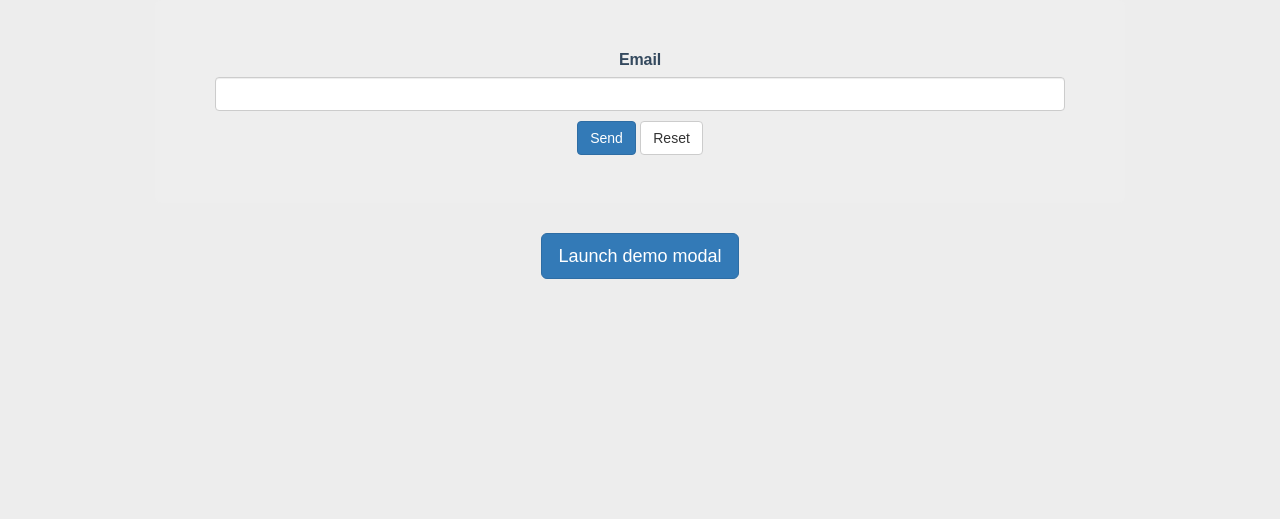
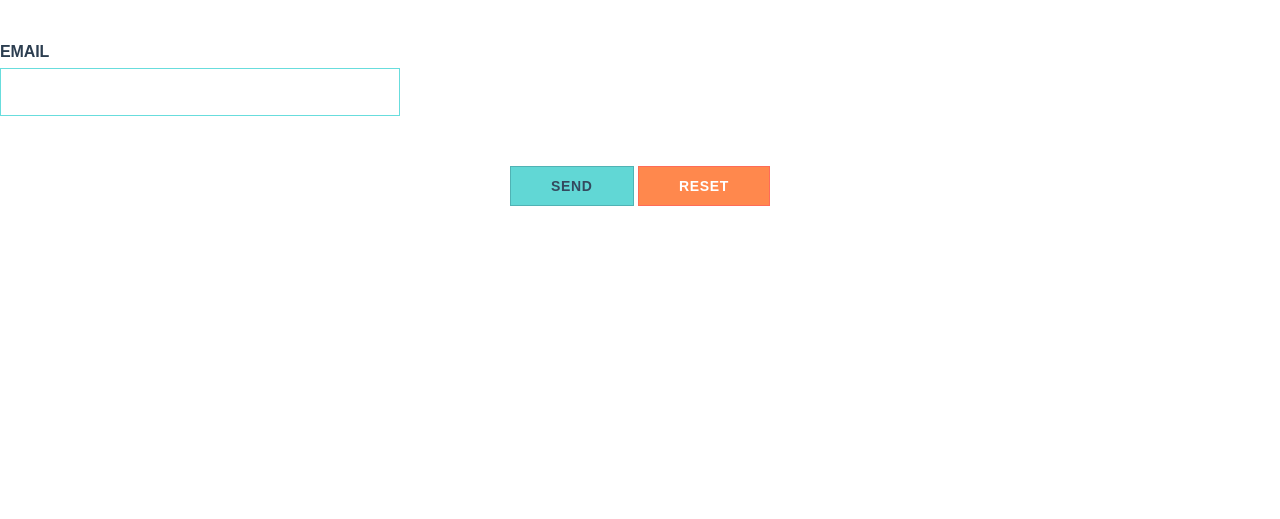
Before and after one commit to delta3d2009/Spacebander, a PHP site: page /forgot.php in a window 1280 px wide. Shown: the top 519 px of the page. After the commit the page ends 206 px from the top, so only its background shows below. Run offline with PHP 8.4, Linux system fonts and the light colour scheme.

Commit message:
Adding Front end Admin Panel

```diff
--- a/wwwroot/css/admin.css
+++ b/wwwroot/css/admin.css
@@ -87,7 +87,7 @@ label{
     margin-left:-6px;
 }
 
-.admin-section input[type=text]{
+.admin-section input[type=text], .admin-section input[type=email]{
     margin-bottom:10px;
     width:400px;
     height:48px;
@@ -95,6 +95,11 @@ label{
     box-shadow:none;
     transition:none;
     border-radius:0;
+}
+
+.form-control{
+    border-radius:0;
+    height:48px;
 }
 
 .btn-login{
@@ -501,3 +506,30 @@ iframe{
 
 .styledCheckbox {
 }
+
+/*****************************************************************Forgot Form*****************************************************************/
+
+iframe#forgot{
+    width: 400px;
+    height: 300px;
+}
+
+.forgot-section{
+    min-height:200px;
+}
+
+.content-forgot{
+    margin-top: 40px;
+}
+
+#forgotForm input[type=email]{
+    width:400px;
+}
+
+#forgotForm button{
+    margin-top:40px;
+}
+
+#forgotForm #output{
+
+}
--- a/wwwroot/forgot.php
+++ b/wwwroot/forgot.php
@@ -13,23 +13,20 @@
         <link href="css/bootstrap.css" rel="stylesheet">
         <!-- Custom Styles -->
         <link rel="stylesheet" type="text/css" href="css/style.css">
-        <link rel="stylesheet" type="text/css" href="css/mobile.css">
+        <link rel="stylesheet" type="text/css" href="css/admin.css">
     </head>
-    <body class="body-iframe">
+    <body class="forgot-section body-iframe admin-section">
 		<div>
-    	 	<div class='container'>
-	    	  	<!-- Main component for a primary marketing message or call to action -->
-			      <div class='jumbotron iframe-jumbotron'>
+    	 	<div class='content-forgot'>
 				<form id='forgotForm' autocomplete='off'>
 					<div>
 						<label>Email</label>
 						<input name='email' id='email' type='email' size='20' value='' class='form-control' maxlength='30'/>
 					</div>
-						<button type='submit' class='btn btn-primary'>Send</button>
-						<button type='reset' class='btn btn-default'>Reset</button>
+					<button type='submit' class='btn-green'>Send</button>
+					<button type='reset' class='btn-orange'>Reset</button>
 					<div id='output'></div>
 				</form>
-			      </div><!-- End Main component for a primary marketing message or call to action -->
 			 </div><!-- End Container -->
     	 </div><!-- End Wrapper -->
     </body>
```
Also changed, not shown: wwwroot/js/login.js (+5 -5 lines). Lines whose indentation alone changed are shown as unchanged.
